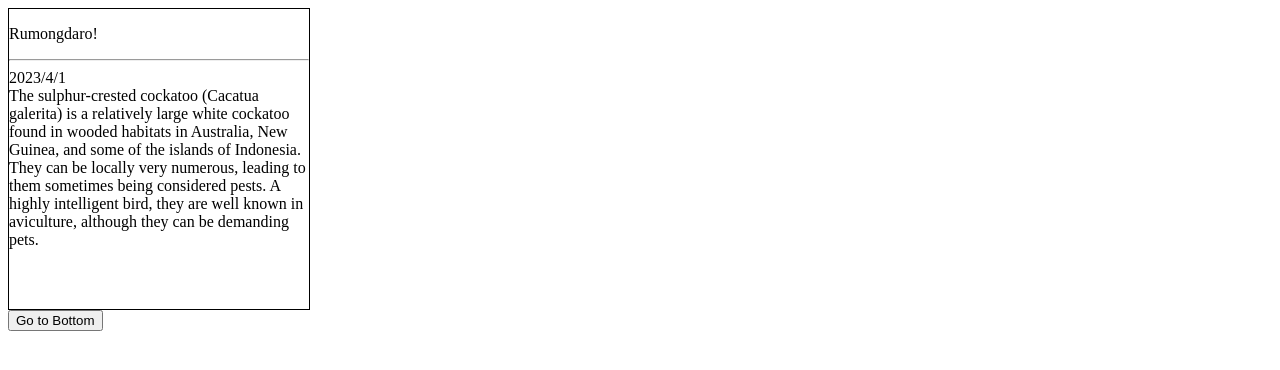
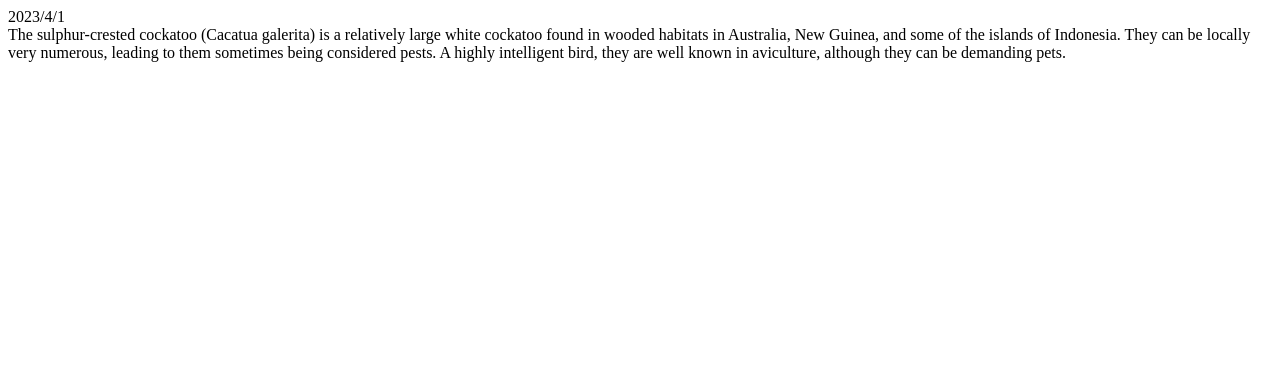
Before and after one commit to sarifor/sarifor.github.io, a React (Create React App) app: page / in a window 1280 px wide. Shown: the top 370 px of the page. Built offline with nearby package versions, Linux system fonts and the light colour scheme.

Commit message:
Fix basic component constructure

```diff
--- a/src/App.js
+++ b/src/App.js
@@ -1,14 +1,29 @@
 import React, { Component } from 'react';
-import ScrollBox from './ScrollBox.js';
+import Comment from './Comment.js';
 
 class App extends Component {
+  state = {
+    videos: "",
+  };
+
+  componentDidMount() {
+    //
+  }
+
+  _getVideos = () => {
+    //
+  };
+
+  _renderVideos = () => {
+    //
+  }
+
   render() {
+    const { videos } = this.state;
+
     return (
       <div>
-        <ScrollBox ref={(ref) => this.scrollBox=ref}/>
-        <button onClick={() => this.scrollBox.scrollToBottom()}>
-            Go to Bottom
-        </button>
+          <Comment />
       </div>
     )
   }
--- a/src/ScrollBox.js
+++ /dev/null
@@ -1,30 +0,0 @@
-import React, { Component } from 'react';
-import Comment from './Comment';
-
-class ScrollBox extends Component {
-    scrollToBottom = () => {
-        const { scrollHeight, clientHeight } = this.box;
-        this.box.scrollTop = scrollHeight - clientHeight;
-    }
-
-    render() {
-        const style = {
-            border: '1px solid black',
-            height: '300px',
-            width: '300px',
-            overflow: 'auto',
-            position: 'relative'
-        }
-
-        return (
-            <div style={style} ref={(ref) => {this.box=ref}}>
-                <p>Rumongdaro!</p>
-                <hr/>
-
-                <Comment />
-            </div>
-        );
-    }
-}
-
-export default ScrollBox;
```
